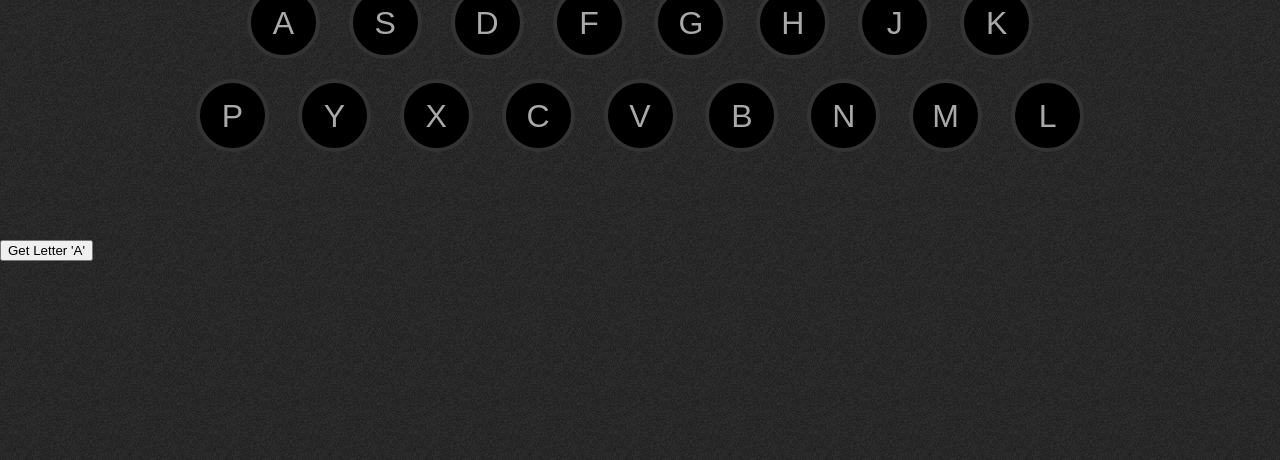
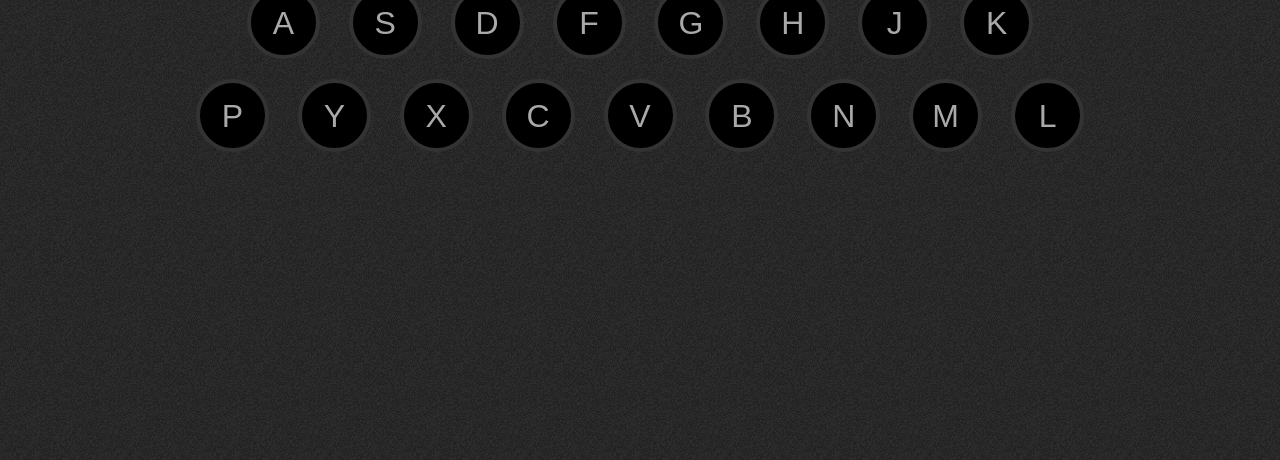
Before and after one commit to peterlawless/enigma-web-app, a Django app: page /enigma in a window 1280 px wide. Shown: the part 312-772 px from the top of the page. Run offline with Django 3.2, Linux system fonts and the light colour scheme; some libraries are stand-ins or nearby versions.

Commit message:
Got rid of dummy button

```diff
--- a/enigma_app/templates/enigma.html
+++ b/enigma_app/templates/enigma.html
@@ -105,7 +105,6 @@
         <div id="L">L</div>
       </div>
     </div>
-    <button>Get Letter 'A'</button>
     <script src="//code.jquery.com/jquery-3.1.1.min.js" integrity="sha256-hVVnYaiADRTO2PzUGmuLJr8BLUSjGIZsDYGmIJLv2b8=" crossorigin="anonymous"></script>
     <script type="text/javascript" src="{% static 'js/main.js' %}"></script>
   </body>
```
